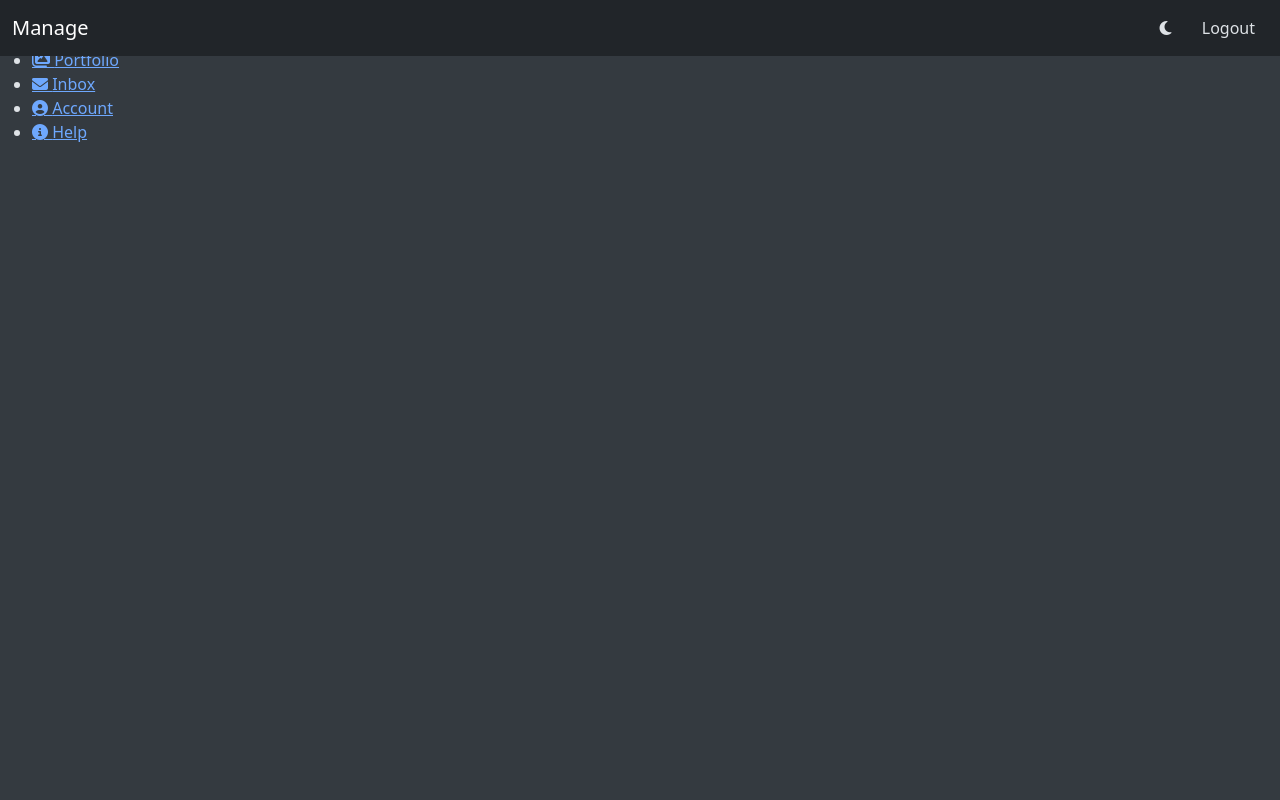
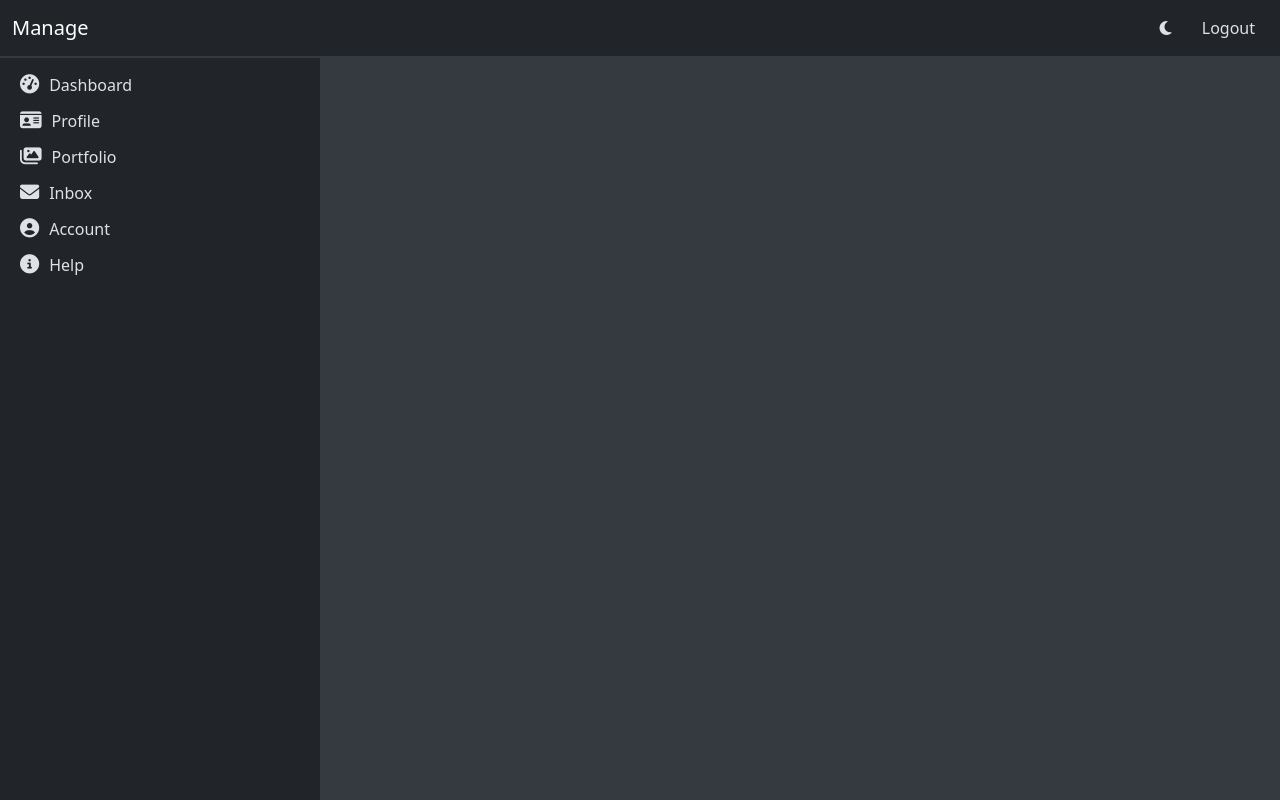
Before and after one commit to PritamUmaiya/portfolio-builder, a Flask app: page / in a window 1280 px wide. Run offline with Flask 3, Linux system fonts and the light colour scheme; some libraries are stand-ins or nearby versions.

Commit message:
Added sidenav

```diff
--- /dev/null
+++ b/static/css/styles.css
@@ -0,0 +1,64 @@
+/*Customize bootstrap*/
+.navbar {z-index: 1;}
+
+.btn:active {
+    border-color: transparent!important;
+}
+
+.sidenav {
+    position: fixed;
+    top: 0;
+    left: -100%;
+    bottom: 0;
+    z-index: 3;
+    width: 90%;
+    max-width: 270px;
+    transition: all 0.3s;
+    padding: 10px;
+}
+
+#overlay {
+    display: none;
+    position: fixed;
+    top: 0;
+    left: 0;
+    right: 0;
+    bottom: 0;
+    background-color: rgba(0, 0, 0, 0.3);
+    z-index: 2;
+}
+
+.left-0 {left:0;}
+
+.sidenav-link {
+    display: flex;
+    flex-direction: row;
+    align-items: center;
+    gap: 10px;
+    text-decoration: none;
+    color: var(--bs-body-color);
+    padding: 5px 10px;
+    margin-bottom: 2px;
+    border-radius: 5px;
+}
+
+.sidenav-link:hover {
+    color: var(--bs-primary);
+}
+
+@media (min-width:768px){
+    .sidenav {
+        left: 0;
+        top: 58px;
+        width: 25%;
+        max-width: 25%;
+    }
+    #overlay {display:none;}
+    .sidenav-link i {
+        font-size: 1.2rem;
+    }
+    .sidenav-link:hover, .sidenav-link.active {
+        color: var(--bs-body-color);
+        background-color: var(--bs-tertiary-bg);
+    }
+}
--- /dev/null
+++ b/static/js/main.js
@@ -0,0 +1,7 @@
+// Function to toggle menu
+function toggleMenu() {
+    const sideNav = document.getElementById('sideNav');
+    const overlay = document.getElementById('overlay');
+    sideNav.classList.toggle('left-0');
+    overlay.classList.toggle('d-block');
+}
--- a/templates/layout.html
+++ b/templates/layout.html
@@ -24,7 +24,7 @@
                 <button type="button" class="btn" title="Change theme">
                     <i class="fa fa-moon"></i>
                 </button>
-                <button type="button" class="btn d-md-none" title="Menu">
+                <button type="button" class="btn d-md-none" title="Menu" onclick="toggleMenu()">
                     <i class="fa fa-bars"></i>
                 </button>
                 <a href="/logout" title="Logout" class="btn d-none d-md-inline">Logout</a>
@@ -32,9 +32,9 @@
         </div>
     </header>
 
-   <!--SideNav-->
-    <nav class="sidenav" id="sideNav">
-        <ul>
+    <!--SideNav-->
+    <nav class="sidenav bg-body" id="sideNav">
+        <ul class="list-unstyled">
             <li>
                 <a href="/dashboard" title="Dashboard" class="sidenav-link {% if active_tab == 'dashboard' %}active{% endif %}">
                     <i class="fa-solid fa-gauge-high d-none d-md-inline"></i>
```
